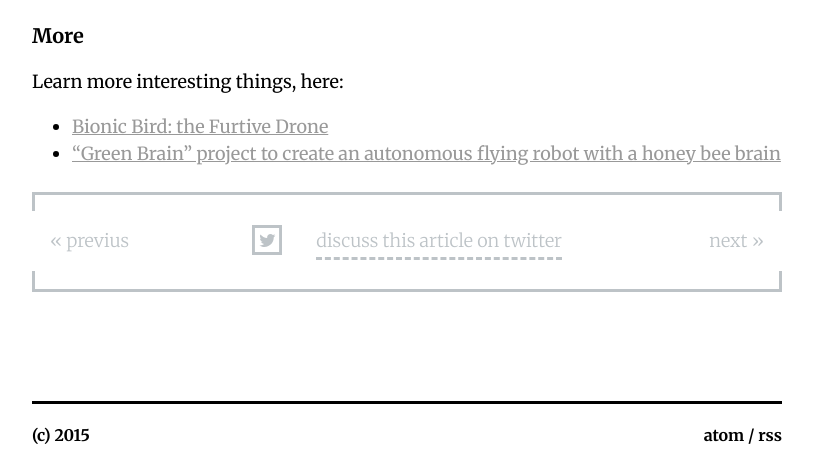
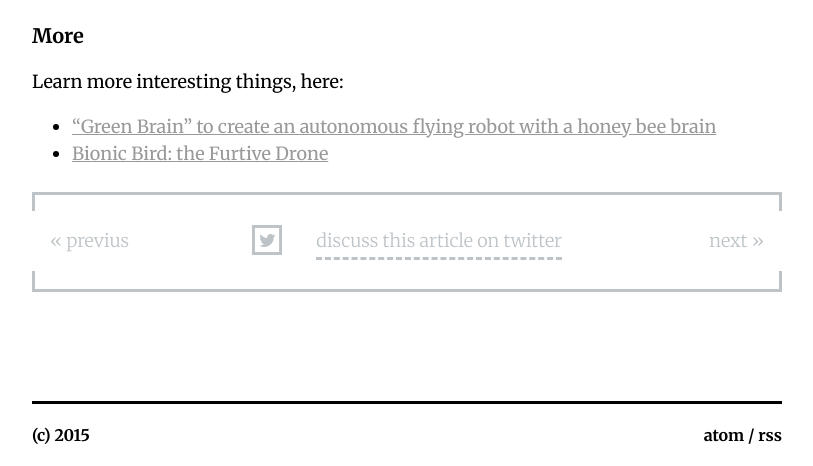
Before and after one commit to maciejczyzewski/maciejczyzewski.github.io, a Jekyll site: the page built from _posts/2015-08-24-evolution-of-drones-bionic-birds-bees.markdown, in a window 1280 px wide and 900 px high, scrolled down 1319 px, cut to the strip 434-900 px from the top of the window. Shown: the whole strip, without its empty margins (233-1046 px from the left). Built offline with Jekyll 4.4.1, drawn with Linux system fonts in a browser that asks for light colours; Markdown is read by kramdown in place of the engine named in the settings.

Commit message:
Grammar...

```diff
--- a/_posts/2015-08-24-evolution-of-drones-bionic-birds-bees.markdown
+++ b/_posts/2015-08-24-evolution-of-drones-bionic-birds-bees.markdown
@@ -24,5 +24,5 @@ It looks naturally so can confuse animals and camouflage in the landscape.
 
 Learn more interesting things, here:
 
+- [“Green Brain” to create an autonomous flying robot with a honey bee brain](http://www.shef.ac.uk/news/nr/green-brain-honey-bee-model-sheffield-university-1.212235)
 - [Bionic Bird: the Furtive Drone](https://www.indiegogo.com/projects/bionic-bird-the-furtive-drone)
-- [“Green Brain” project to create an autonomous flying robot with a honey bee brain](http://www.shef.ac.uk/news/nr/green-brain-honey-bee-model-sheffield-university-1.212235)
```
